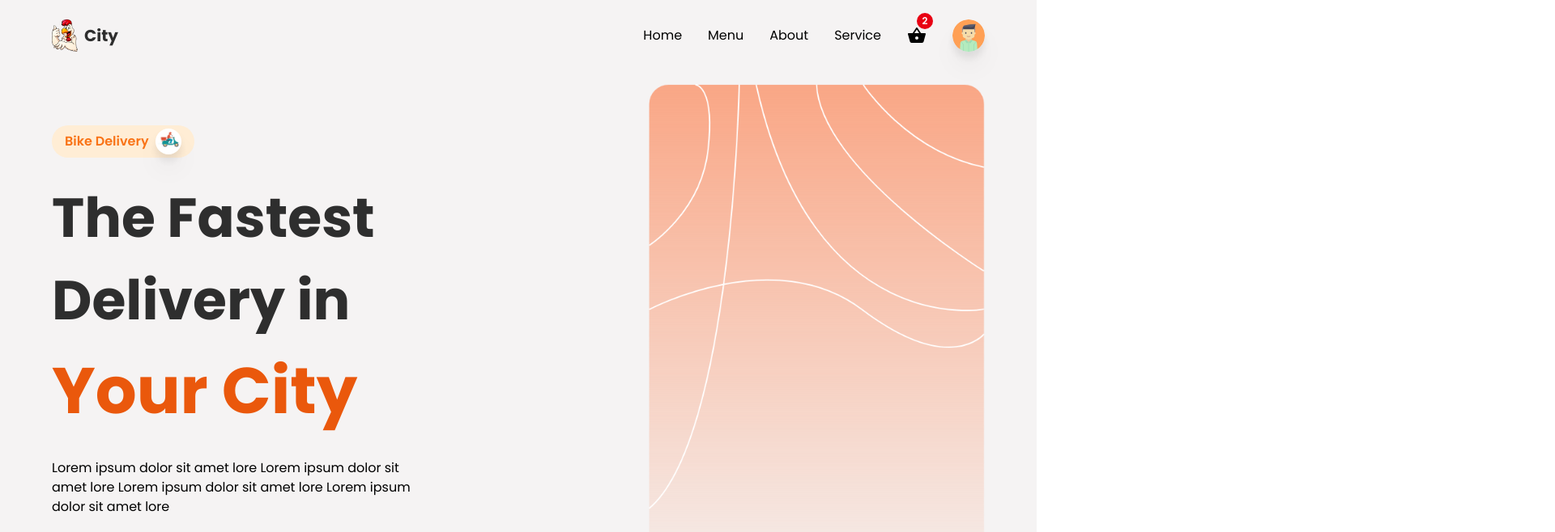
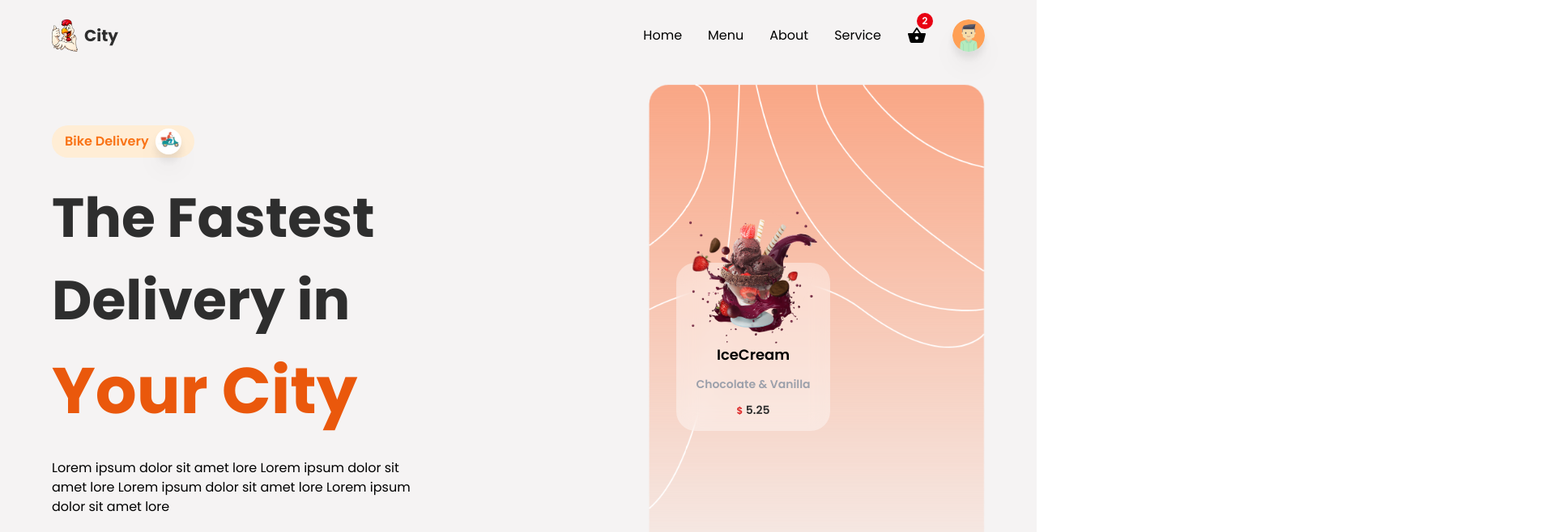
Before and after one commit to H-HauDV/2022_GR1_Attemp1, a React (Create React App) app: page / in a window 1280 px wide. Shown: the top 658 px of the page at 81% size, 1920 px wide, since content can reach past the window. Built offline with nearby package versions, Linux system fonts and the light colour scheme.

Commit message:
Homepage Update

```diff
--- a/src/components/Container/HomeContainer/index.jsx
+++ b/src/components/Container/HomeContainer/index.jsx
@@ -1,13 +1,11 @@
 import React from "react";
 import Delivery from "../../../img/delivery.png";
 import HeroBG from "../../../img/heroBg.png";
+import I1 from "../../../img/i1.png";
 
 const HomeContainer = () => {
   return (
-    <section
-      className="grid grid-cols-1 md:grid-cols-2 gap-2 w-full"
-      id="home"
-    >
+    <section className="grid grid-cols-1 md:grid-cols-2 gap-2 w-full" id="home">
       <div
         className="py-2 flex-1 flex flex-col items-start
        justify-center gap-6"
@@ -47,9 +45,27 @@ const HomeContainer = () => {
           Order Now
         </button>
       </div>
-      <div className="py-2 flex-1 flex items-center">
-        <img src={HeroBG} className="ml-auto w-full lg:w-auto h-420 lg:h-650" alt="bg" />
-        <div className="w-full h-full absolute flex items-center justify-center"></div>
+      <div className="py-2 flex-1 flex items-center relative">
+        <img
+          src={HeroBG}
+          className="ml-auto w-full lg:w-auto h-420 lg:h-650"
+          alt="bg"
+        />
+        <div className="w-full h-full absolute top-0 left-0 flex items-center justify-center px-16 py-4">
+          <div
+            className="w-190 p-4 bg-cardOverlay backdrop-blur-md rounded-3xl
+           flex items-center justify-center flex-col"
+          >
+            <img src={I1} alt="I1" className="w-40 -mt-20" />
+            <p className="text-lg font-semibold text-textColor">IceCream</p>
+            <p className="text-sm text-lighttextGray font-semibold my-3">
+              Chocolate & Vanilla
+            </p>
+            <p className="text-sm font-semibold text-headingColor">
+              <span className="text-xs text-red-600">$</span> 5.25
+            </p>
+          </div>
+        </div>
       </div>
     </section>
   );
--- a/tailwind.config.js
+++ b/tailwind.config.js
@@ -48,6 +48,8 @@ module.exports = {
         textClolor: "#515151",
         cartNumBg: "#e80013",
         primary: "#f5f3f3",
+        cardOverlay: "rgba(256,256,256,0.4)",
+        lighttextGray: "#9ca0ab",
       },
     },
   },
```
